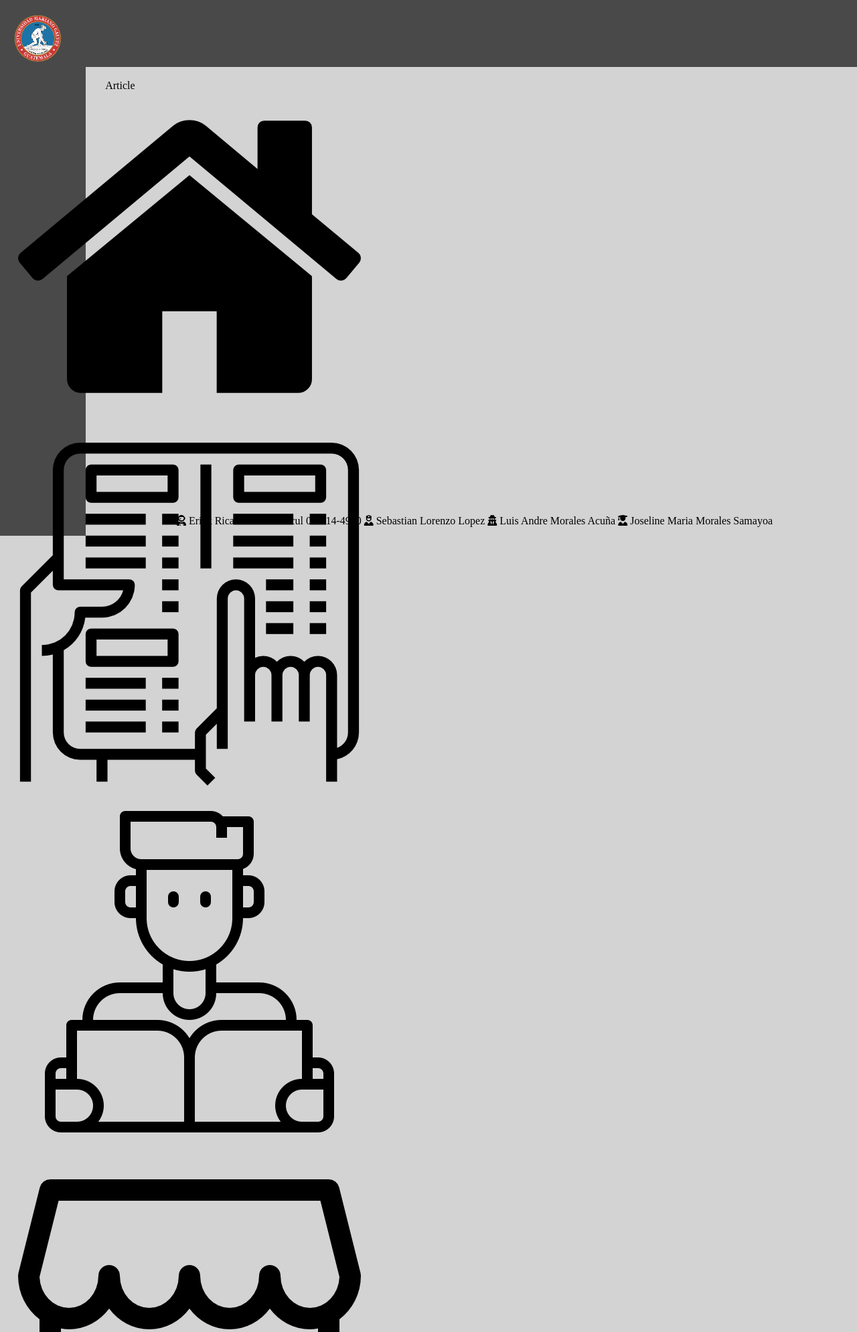
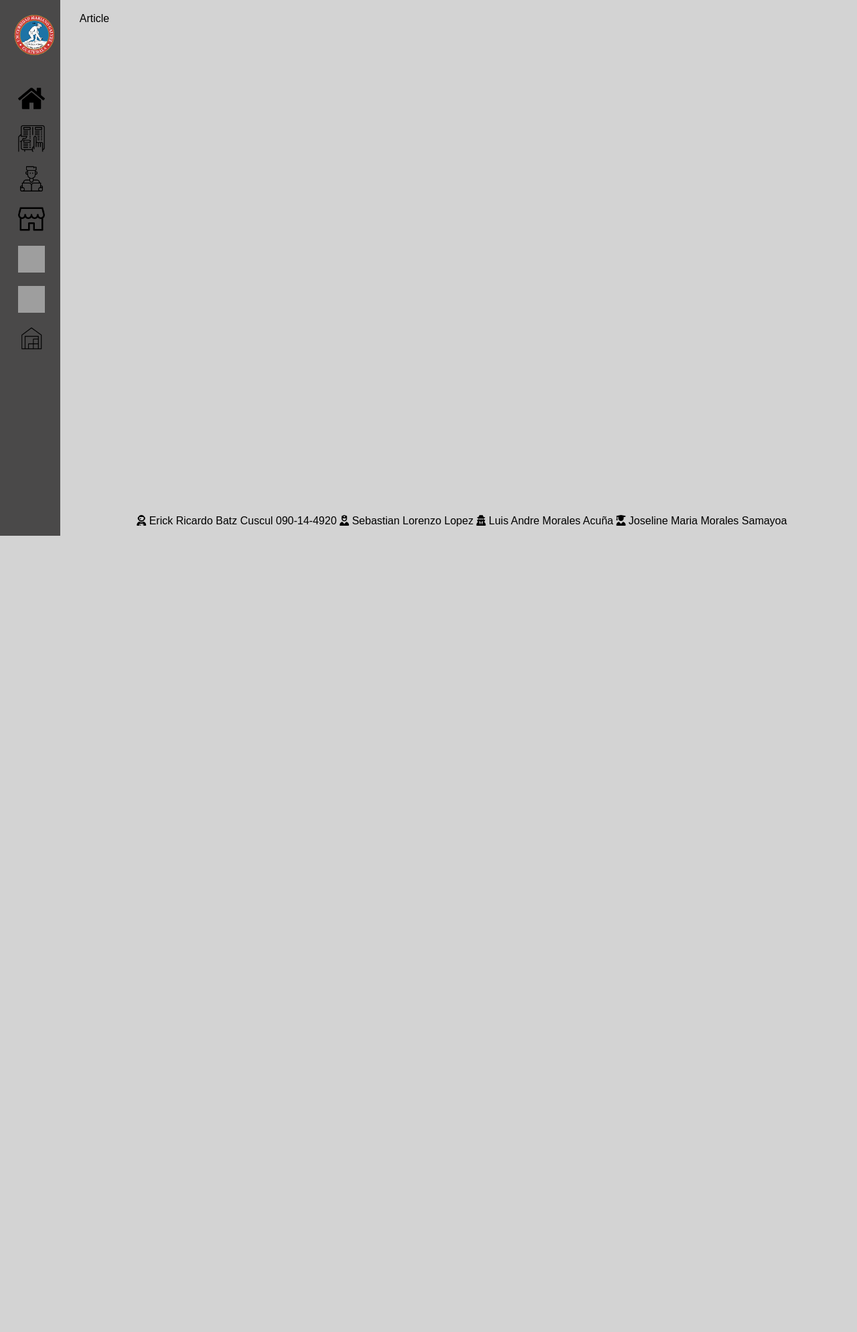
Before and after one commit to lopezSebas/proyectoDWE2, a PHP site: page /proyectoDWE2/index.php in a window 1280 px wide. Shown: the top 1989 px of the page at 67% size. After the commit the page ends 800 px from the top, so only its background shows below. Run offline with PHP 8.4, Linux system fonts and the light colour scheme; some libraries are stand-ins or nearby versions; grey boxes are pictures that could not be loaded.

Commit message:
Modificando estilo del menu

```diff
--- a/css/main.css
+++ b/css/main.css
@@ -1,16 +1,17 @@
 body {
   display: grid;
   grid-template-areas:
-    "header header"
+    "header article"
     "nav article"
     "nav footer";
   grid-template-rows: 100px 1fr 50px;
-  grid-template-columns: 10% 1fr;
+  grid-template-columns: 7% 1fr;
   grid-row-gap: 0px;
   grid-column-gap: 10px;
   height: 100vh;
   margin: 0;
   background-color: lightgray;
+  font-family: Arial, Helvetica, sans-serif;
 }
 header, footer, article, nav, div {
   padding: 1.2em;
@@ -20,22 +21,28 @@ header, nav{
   padding: 1.2em;
   background:#4a4949;
 }
-nav{
-
+nav img{
+  width:40px;
+  height:40px;
+  padding: 8px 8px 8px 8px;
 }
-nav a {
+nav img:hover{
+  background-color: #ffffff;
+  border: 1px solid #fff;
+  border-radius: 5px;
+}
+/* nav a {
   padding: 8px 8px 8px 8px;
   text-decoration: none;
   font-size: 25px;
   color: #fff;
-  display: block;
-}
-nav a:hover {
+} */
+/* nav a:hover {
   border: 2px solid #fff;
   border-radius: 5px;
   color: #4a4949;
   background: #fff;
-}
+} */
 #pageHeader {
   grid-area: header;
   }
@@ -65,9 +72,9 @@ nav a:hover {
  }
 }
 .logo {
-  display: block;
-  width: 75px;
-  height: 75px;
+  /* display: block; */
+  width: 65px;
+  height: 65px;
 }
 .btn-verde{
   background-color: #4CAF50;
```
